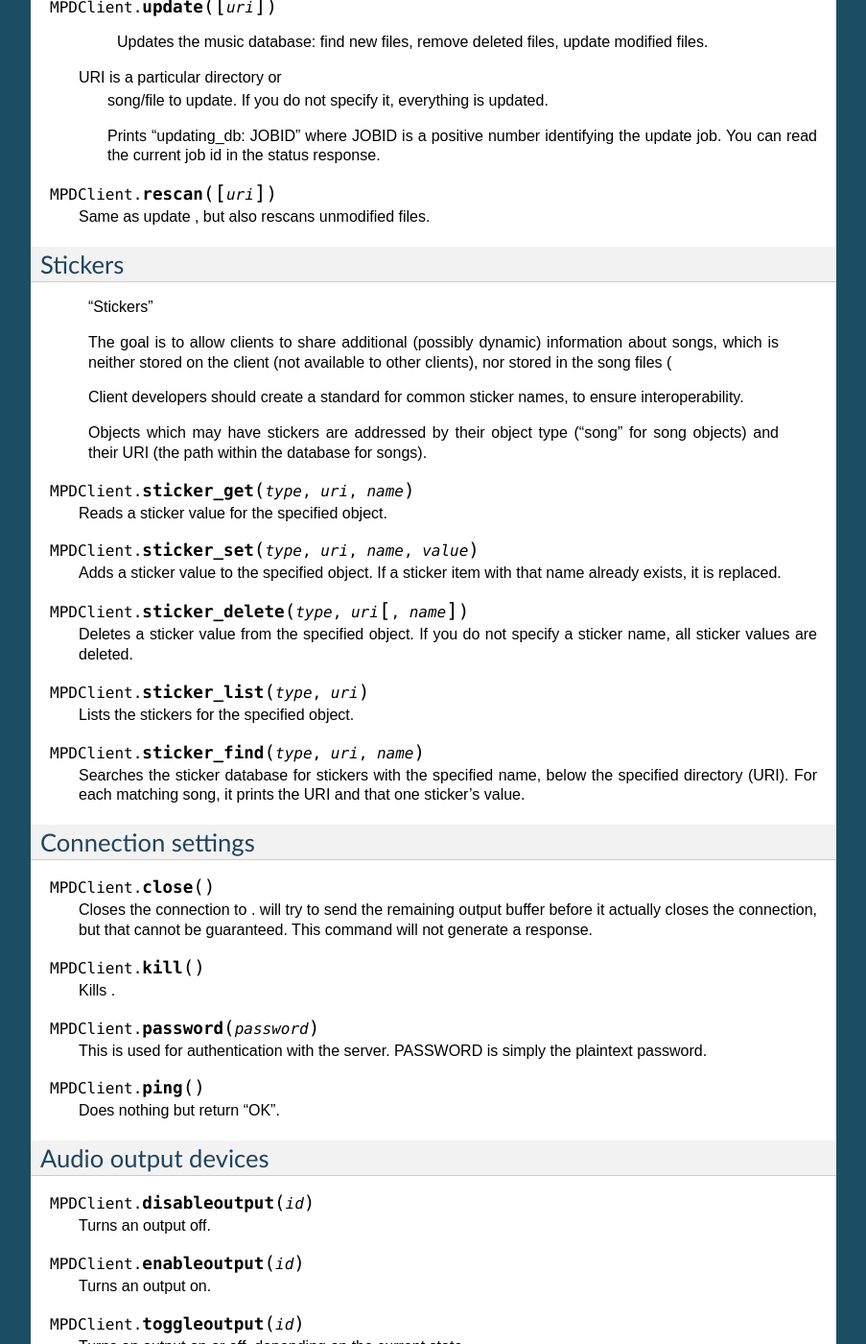
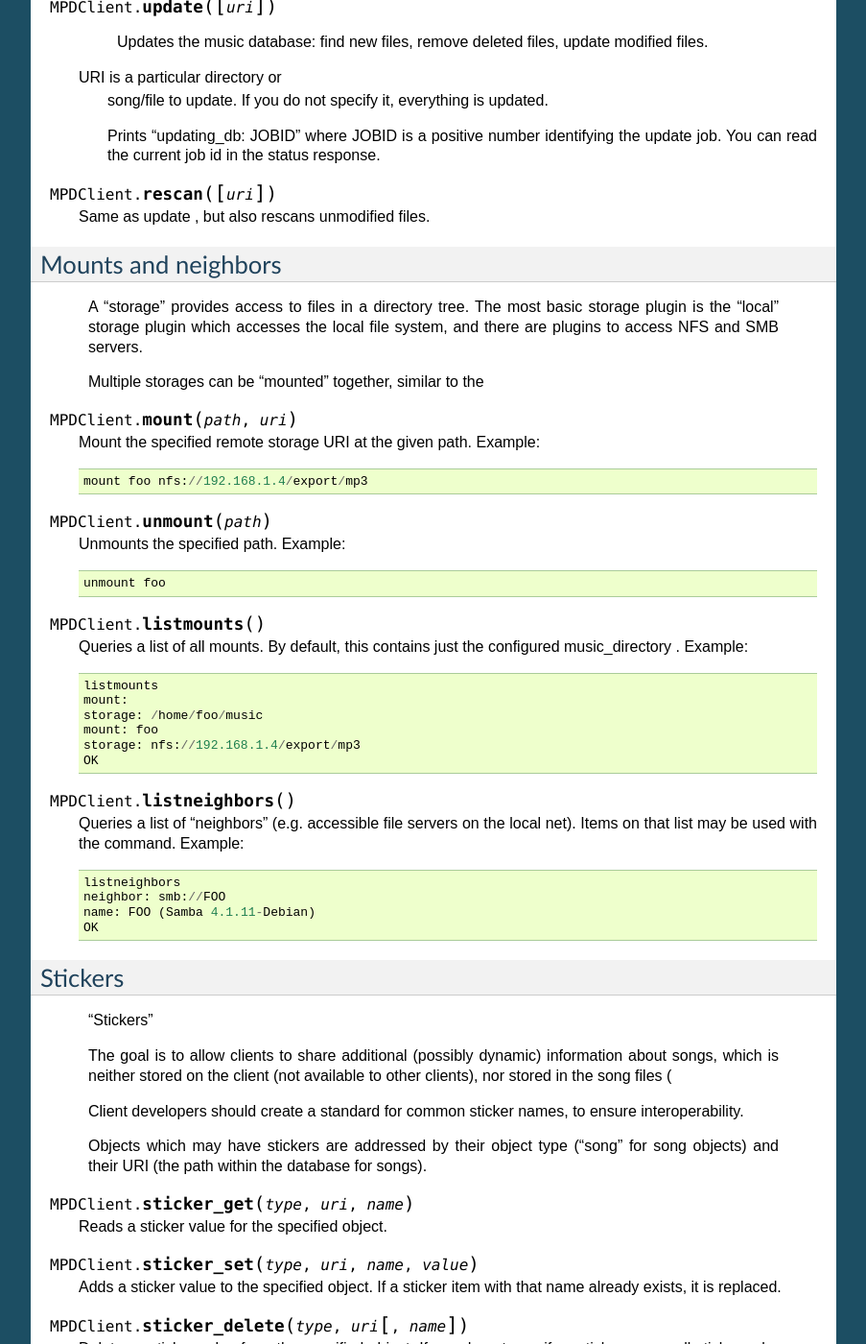
Before and after one commit to Mic92/python-mpd2, a Sphinx documentation site: the page built from doc/topics/commands.rst, in a window 1280 px wide and 1400 px high, scrolled down 7157 px. Shown: the whole window at 96% size, without its empty margins (198-1101 px from the left). Built offline with Sphinx 7.4.7, drawn with Linux system fonts in a browser that asks for light colours; some of the changed text lies outside the part shown.

Commit message:
add neighbors and mount commands
fixes #44

```diff
--- a/doc/generate_command_reference.py
+++ b/doc/generate_command_reference.py
@@ -32,7 +32,7 @@ for section in chapter.xpath("section"):
         text = paragraph.text.rstrip()
         paragraphs.append(text)
     print("\n".join(paragraphs))
-    print()
+    print("")
 
     for entry in section.xpath("variablelist/varlistentry"):
         cmd = entry.xpath("term/cmdsynopsis/command")[0].text
--- a/doc/topics/commands.rst
+++ b/doc/topics/commands.rst
@@ -585,6 +585,56 @@ The music database
               unmodified files.
 
 
+Mounts and neighbors
+--------------------
+
+        A "storage" provides access to files in a directory tree.  The
+        most basic storage plugin is the "local" storage plugin which
+        accesses the local file system, and there are plugins to
+        access NFS and SMB servers.
+
+        Multiple storages can be "mounted" together, similar to the
+
+.. function:: MPDClient.mount(path, uri)
+
+              Mount the specified remote storage URI at the given
+              path.  Example::
+
+
+                mount foo nfs://192.168.1.4/export/mp3
+.. function:: MPDClient.unmount(path)
+
+              Unmounts the specified path.  Example::
+
+
+                unmount foo
+.. function:: MPDClient.listmounts()
+
+              Queries a list of all mounts.  By default, this contains
+              just the configured music_directory .
+              Example::
+
+
+                listmounts
+                mount:
+                storage: /home/foo/music
+                mount: foo
+                storage: nfs://192.168.1.4/export/mp3
+                OK
+
+.. function:: MPDClient.listneighbors()
+
+              Queries a list of "neighbors" (e.g. accessible file
+              servers on the local net).  Items on that list may be
+              used with the
+              command.  Example::
+
+
+                listneighbors
+                neighbor: smb://FOO
+                name: FOO (Samba 4.1.11-Debian)
+                OK
+
 Stickers
 --------
 
```
Also changed, not shown: mpd.py (+11 -0 lines).
